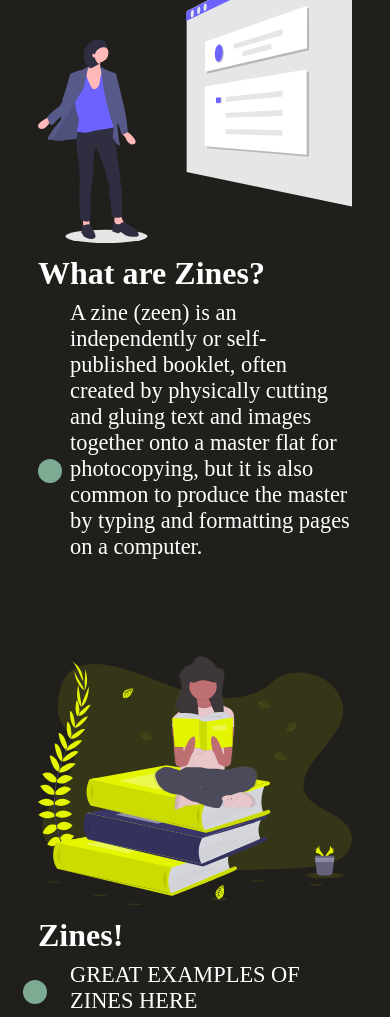
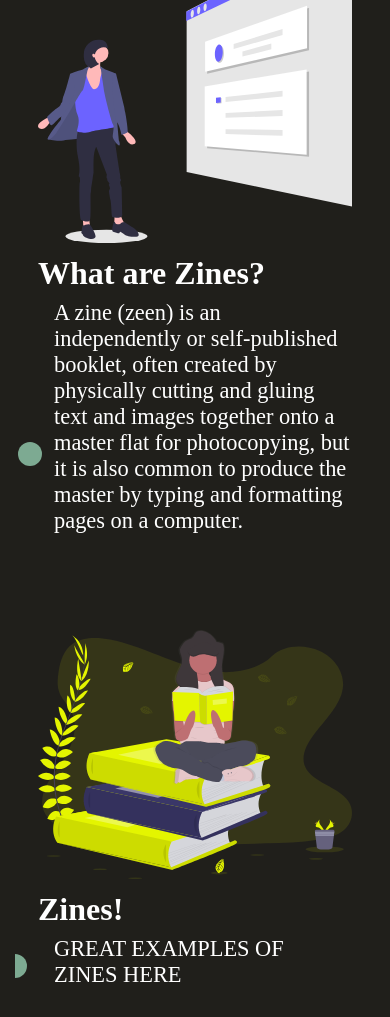
Before and after one commit to flawlesshacks/2020.Zinefest, a plain HTML site: page index.html in a window 390 px wide. Shown: the part 1083-2100 px from the top of the page. Drawn offline with Linux system fonts and the light colour scheme.

Commit message:
Fixed carousel arrow clipping and slight adjustments to mobile

```diff
--- a/css/zines.styles.css
+++ b/css/zines.styles.css
@@ -99,6 +99,11 @@ ZINES
 
   .zine-text{
     font-size: 1.4rem;
+    padding-left: 1rem;
+  }
+
+  .zine-text::before{
+    left:-20px
   }
 
   .zine-carousel{
--- a/index.html
+++ b/index.html
@@ -50,7 +50,7 @@
   </div>
   <!-- ZINES -->
   <div id="zine" class="py-5">
-    <div class="container">
+    <div class="container" style="position: relative;">
       <div class="container hide-on-sm">
         <div class="row justify-content-center text-align-center">
           <div class="col-12">
@@ -130,12 +130,12 @@
             </div>
           </div>
         </div>
-        <!-- CAROUSEL CONTROLS -->
-        <div class='carousel-control hide-on-sm'>
-          <i id="arrow-left" class="material-icons arrow-icons arrow-disabled">keyboard_arrow_left</i>
-          <i id="arrow-right" class="material-icons arrow-icons">keyboard_arrow_right</i>
-        </div>
       </div>
+              <!-- CAROUSEL CONTROLS -->
+              <div class='carousel-control hide-on-sm'>
+                <i id="arrow-left" class="material-icons arrow-icons arrow-disabled">keyboard_arrow_left</i>
+                <i id="arrow-right" class="material-icons arrow-icons">keyboard_arrow_right</i>
+              </div>
     </div>
   </div>
   <!-- STORIES -->
```
